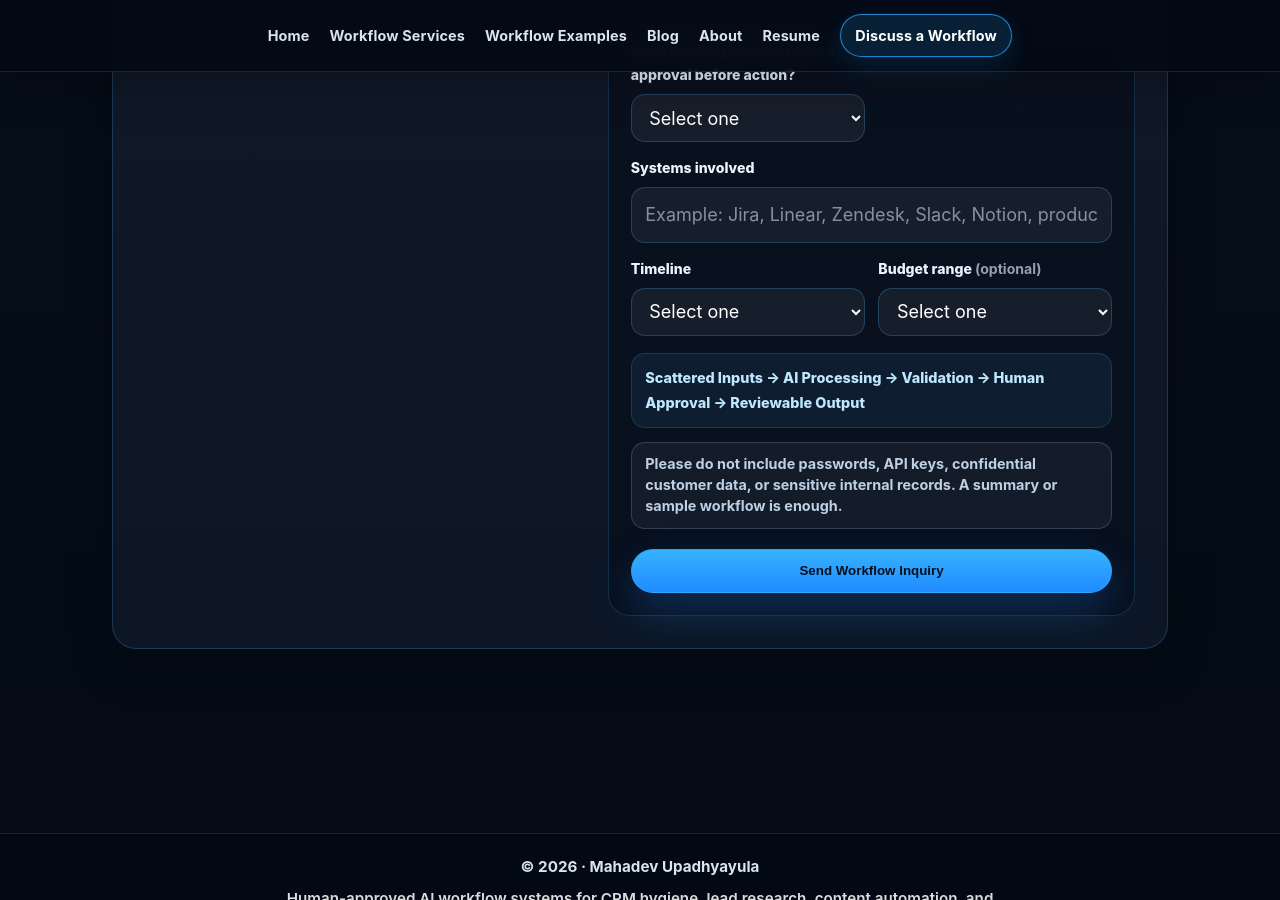
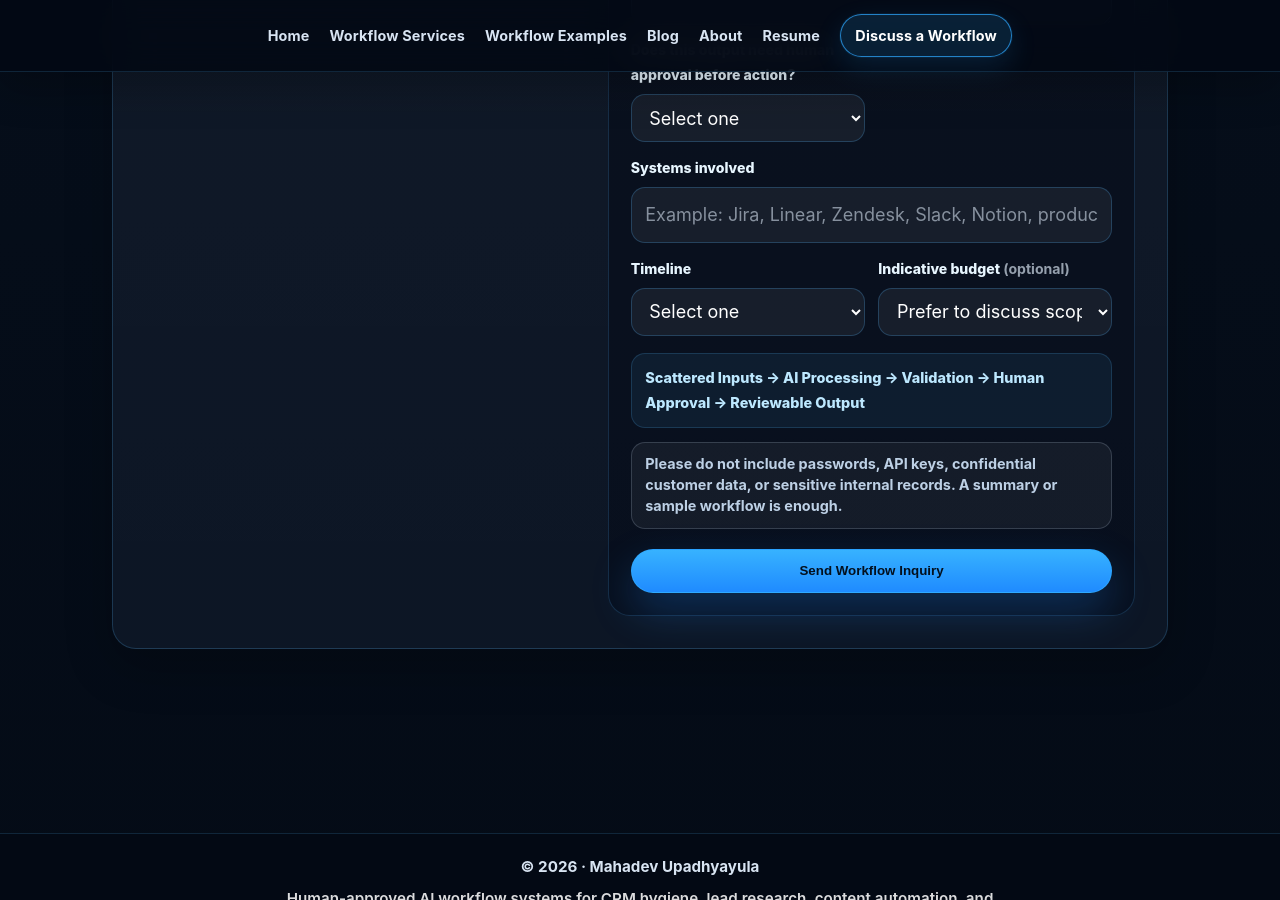
Before and after one commit to mahadevupadhyayula/mahadevupadhyayula.github.io, a Jekyll site: the page built from work-with-me.md, in a window 1280 px wide and 900 px high, scrolled down 3480 px. Built offline with Jekyll 4.4.1, drawn with Linux system fonts in a browser that asks for light colours.

Commit message:
Strengthen implementation intelligence conversion path

```diff
--- a/_includes/workflow-form.html
+++ b/_includes/workflow-form.html
@@ -3,7 +3,8 @@
 {%- assign configured_workflow_endpoint = site.data.env.workflow_inquiry_endpoint | default: '' -%}
 {%- assign workflow_form_endpoint = include.endpoint | default: configured_workflow_endpoint -%}
 {%- assign workflow_form_button = include.button_label | default: 'Send Workflow Inquiry' -%}
-<form id="{{ workflow_form_id }}" class="workflow-intake-form" action="{{ workflow_form_endpoint | escape }}" method="post" data-workflow-form data-endpoint="{{ workflow_form_endpoint | escape }}" novalidate>
+{%- assign workflow_form_compact = include.compact | default: false -%}
+<form id="{{ workflow_form_id }}" class="workflow-intake-form{% if workflow_form_compact %} workflow-intake-form--compact{% endif %}" action="{{ workflow_form_endpoint | escape }}" method="post" data-workflow-form data-endpoint="{{ workflow_form_endpoint | escape }}" novalidate>
   <input type="hidden" name="intent" value="">
   <input type="hidden" name="page_url" value="">
   <input type="hidden" name="referrer" value="">
@@ -24,6 +25,9 @@
     <input id="{{ workflow_form_prefix }}-company" name="company" type="text" autocomplete="organization" placeholder="Example: Acme SaaS — Implementation Operations">
   </div>
 
+  {% if workflow_form_compact %}
+    <input name="workflow_type" type="hidden" value="AI Workflow Prototype Sprint">
+  {% else %}
     <div class="form-field">
       <label for="{{ workflow_form_prefix }}-workflow-type">Workflow type</label>
       <select id="{{ workflow_form_prefix }}-workflow-type" name="workflow_type" required>
@@ -40,12 +44,18 @@
       <option value="Custom Workflow MVP" data-intents="custom-ai-mvp,automation-mvp,prototype">Custom Workflow MVP (additional capability)</option>
       </select>
     </div>
+  {% endif %}
 
   <div class="form-field form-field-full">
-    <label for="{{ workflow_form_prefix }}-messy-workflow">Current workflow and inputs</label>
-    <textarea id="{{ workflow_form_prefix }}-messy-workflow" name="messy_workflow" rows="5" placeholder="What does the owning team review today? Include representative input types such as tickets, release notes, calls, requirements, feedback, research, or usage signals." required></textarea>
+    <label for="{{ workflow_form_prefix }}-messy-workflow">{% if workflow_form_compact %}What workflow is creating friction?{% else %}Current workflow and inputs{% endif %}</label>
+    <textarea id="{{ workflow_form_prefix }}-messy-workflow" name="messy_workflow" rows="{% if workflow_form_compact %}4{% else %}5{% endif %}" placeholder="{% if workflow_form_compact %}Briefly describe the owning team, the inputs they reconcile, and where delivery surprises or rework appear.{% else %}What does the owning team review today? Include representative input types such as tickets, release notes, calls, requirements, feedback, research, or usage signals.{% endif %}" required></textarea>
   </div>
 
+  {% if workflow_form_compact %}
+    <input name="desired_output" type="hidden" value="To be clarified in the first workflow review.">
+    <input name="human_approval_required" type="hidden" value="Not sure">
+    <input name="timeline" type="hidden" value="Exploring options">
+  {% else %}
     <div class="form-field form-field-full">
       <label for="{{ workflow_form_prefix }}-clean-output">Desired decision, action, or reviewed output</label>
       <textarea id="{{ workflow_form_prefix }}-clean-output" name="desired_output" rows="4" placeholder="What should a person be able to decide, approve, hand off, or act on after reviewing the workflow output?" required></textarea>
@@ -78,18 +88,18 @@
     </div>
 
     <div class="form-field">
-    <label for="{{ workflow_form_prefix }}-budget-range">Budget range <span>(optional)</span></label>
+      <label for="{{ workflow_form_prefix }}-budget-range">Indicative budget <span>(optional)</span></label>
       <select id="{{ workflow_form_prefix }}-budget-range" name="budget_range">
-      <option value="">Select one</option>
-      <option value="Under $2,500">Under $2,500</option>
-      <option value="$2,500-$5,000">$2,500-$5,000</option>
-      <option value="$5,000-$10,000">$5,000-$10,000</option>
-      <option value="$10,000+">$10,000+</option>
+        <option value="">Prefer to discuss scope first</option>
+        <option value="$5,000-$10,000">$5,000–$10,000</option>
+        <option value="$10,000-$20,000">$10,000–$20,000</option>
+        <option value="$20,000+">$20,000+</option>
         <option value="Not sure yet">Not sure yet</option>
       </select>
     </div>
+  {% endif %}
 
-  <p class="form-note">Scattered Inputs → AI Processing → Validation → Human Approval → Reviewable Output</p>
+  {% unless workflow_form_compact %}<p class="form-note">Scattered Inputs → AI Processing → Validation → Human Approval → Reviewable Output</p>{% endunless %}
   <p class="form-note form-note--privacy">Please do not include passwords, API keys, confidential customer data, or sensitive internal records. A summary or sample workflow is enough.</p>
   <p class="form-status" role="status" aria-live="polite"></p>
   <button class="button-link button-primary" type="submit">{{ workflow_form_button }}</button>
```
Lines whose indentation alone changed are shown as unchanged.
